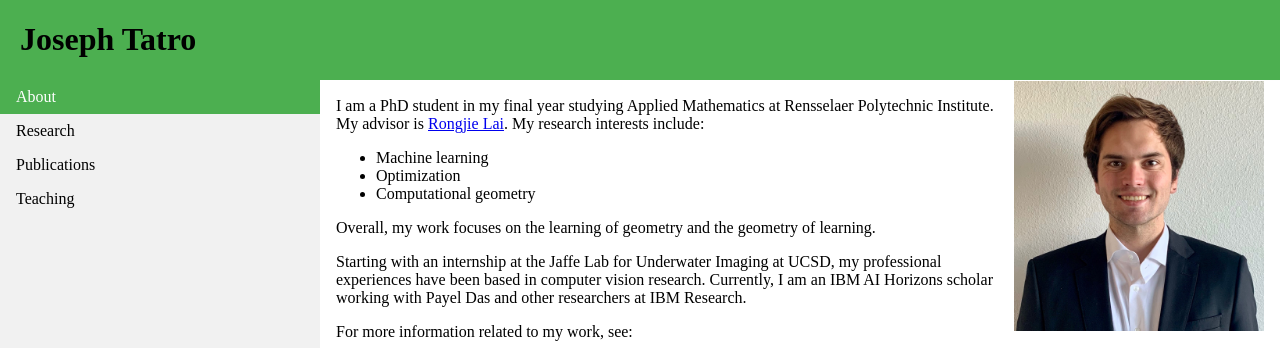
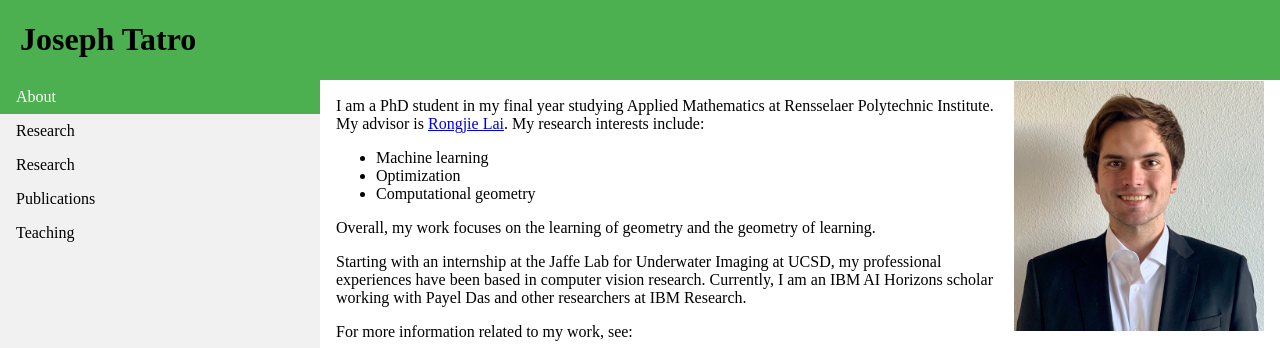
Before and after one commit to tatron/tatron.github.io, a Jekyll site: the page built from index.html, in a window 1280 px wide. Shown: the top 348 px of the page. Built offline with Jekyll 4.4.1, drawn with Linux system fonts in a browser that asks for light colours.

Commit message:
Update index.html

```diff
--- a/index.html
+++ b/index.html
@@ -7,6 +7,7 @@ title: Joseph Tatro
 
 <ul class="sidenav">
   <li><a class="active" href="#about">About</a></li>
+  <li><a href="/resume.html">Research</a></li>
   <li><a href="/research.html">Research</a></li>
   <li><a href="/publications.html">Publications</a></li>
   <li><a href="/teaching.html">Teaching</a></li>
@@ -40,5 +41,6 @@ title: Joseph Tatro
   <li> njoseph.tatro@gmail.com </li>
   <li> 254-462-8245 </li>
   </ul>
+
 </div>
 </body>
```
